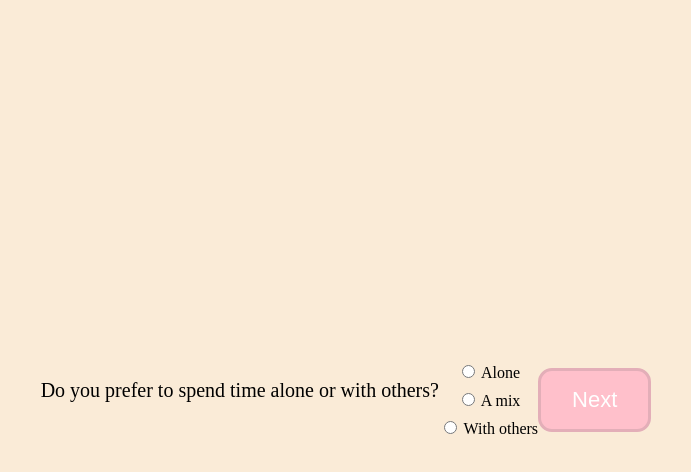
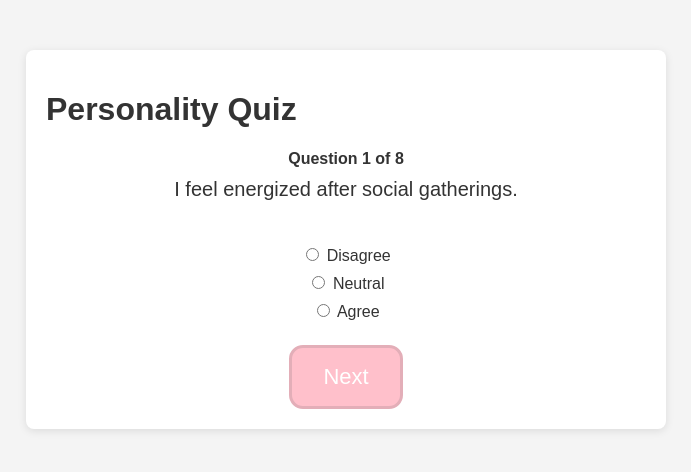
Before and after one commit to Logan-McCullen/logan-mccullen.github.io, a plain HTML site: page index.html in a window 1280 px wide. Both pictures are taken after a click on the button "Start Quiz". Shown: the whole page, without its empty margins (294-985 px from the left). Drawn offline with Linux system fonts and the light colour scheme.

Commit message:
updated looks

```diff
--- a/index.html
+++ b/index.html
@@ -6,8 +6,11 @@
   <link rel="stylesheet" href="style.css">
 </head>
 <body>
-  <div id="quiz-container" class="center">
-    <button id="startButton" class="button">Start Quiz</button>
+  <div class="quiz-wrapper">
+    <h1>Personality Quiz</h1>
+    <div id="quiz-container" class="center">
+      <button id="startButton" class="button">Start Quiz</button>
+    </div>
   </div>
 
   <script src="script.js"></script>
--- a/script.js
+++ b/script.js
@@ -1,34 +1,66 @@
 const questions = [
   {
-    text: "Do you prefer to spend time alone or with others?",
+    text: "I feel energized after social gatherings.",
     options: [
-      { text: "Alone", value: 1 },
-      { text: "A mix", value: 2 },
-      { text: "With others", value: 3 }
+      { text: "Disagree", value: 1 },
+      { text: "Neutral", value: 2 },
+      { text: "Agree", value: 3 }
     ]
   },
   {
-    text: "How do you handle stress?",
+    text: "I like planning things in advance.",
     options: [
-      { text: "Get anxious", value: 1 },
-      { text: "Seek support", value: 2 },
-      { text: "Stay calm", value: 3 }
+      { text: "Disagree", value: 1 },
+      { text: "Neutral", value: 2 },
+      { text: "Agree", value: 3 }
     ]
   },
   {
-    text: "When making decisions, you rely mostly on...",
+    text: "I enjoy trying new and different activities.",
     options: [
-      { text: "Feelings", value: 1 },
-      { text: "Advice from others", value: 2 },
-      { text: "Logic", value: 3 }
+      { text: "Disagree", value: 1 },
+      { text: "Neutral", value: 2 },
+      { text: "Agree", value: 3 }
     ]
   },
   {
-    text: "Which environment makes you most comfortable?",
+    text: "I often reflect on my feelings.",
     options: [
-      { text: "Quiet spaces", value: 1 },
-      { text: "Small groups", value: 2 },
-      { text: "Lively gatherings", value: 3 }
+      { text: "Disagree", value: 1 },
+      { text: "Neutral", value: 2 },
+      { text: "Agree", value: 3 }
+    ]
+  },
+  {
+    text: "I keep my space tidy and organized.",
+    options: [
+      { text: "Disagree", value: 1 },
+      { text: "Neutral", value: 2 },
+      { text: "Agree", value: 3 }
+    ]
+  },
+  {
+    text: "I enjoy working on teams.",
+    options: [
+      { text: "Disagree", value: 1 },
+      { text: "Neutral", value: 2 },
+      { text: "Agree", value: 3 }
+    ]
+  },
+  {
+    text: "I get anxious when facing uncertainty.",
+    options: [
+      { text: "Disagree", value: 1 },
+      { text: "Neutral", value: 2 },
+      { text: "Agree", value: 3 }
+    ]
+  },
+  {
+    text: "I prefer tasks that require creativity.",
+    options: [
+      { text: "Disagree", value: 1 },
+      { text: "Neutral", value: 2 },
+      { text: "Agree", value: 3 }
     ]
   }
 ];
@@ -50,6 +82,7 @@ function startQuiz() {
 function showQuestion() {
   const q = questions[currentQuestion];
   container.innerHTML = `
+    <div class="progress">Question ${currentQuestion + 1} of ${questions.length}</div>
     <div class="question">${q.text}</div>
     <ul class="options">
       ${q.options
@@ -79,9 +112,9 @@ function nextQuestion() {
 
 function showResult() {
   let resultText;
-  if (score <= 6) {
+  if (score <= 13) {
     resultText = 'You lean towards introversion.';
-  } else if (score <= 10) {
+  } else if (score <= 18) {
     resultText = 'You have a balanced personality.';
   } else {
     resultText = 'You lean towards extroversion.';
--- a/style.css
+++ b/style.css
@@ -1,13 +1,22 @@
-body, html {
-  height: 100%;
+body {
   margin: 0;
-  background-color: #faebd7;
+  font-family: Arial, Helvetica, sans-serif;
+  background-color: #f4f4f4;
+  color: #333;
+}
+
+.quiz-wrapper {
+  max-width: 600px;
+  margin: 50px auto;
+  padding: 20px;
+  background: #fff;
+  border-radius: 8px;
+  box-shadow: 0 2px 8px rgba(0,0,0,0.1);
 }
 
 .center {
-  height: 100%;
   display: flex;
-  justify-content: center;
+  flex-direction: column;
   align-items: center;
 }
 
@@ -43,8 +52,13 @@ body, html {
   font-size: 24px;
   text-align: center;
 }
+.progress {
+  font-weight: bold;
+  margin-bottom: 10px;
+  text-align: center;
+}
 .button:hover {
-	background-color:#ffcfd8;
+        background-color:#ffcfd8;
 }
 .button:active {
 	position:relative;
```
